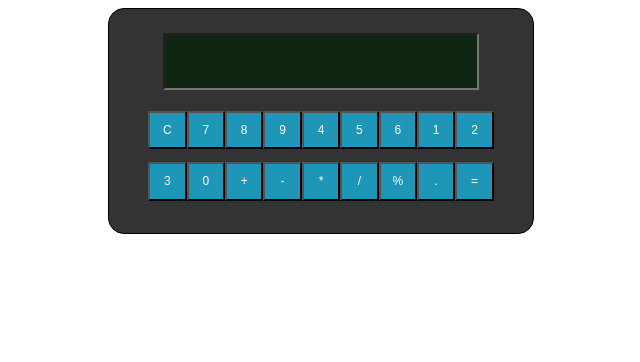
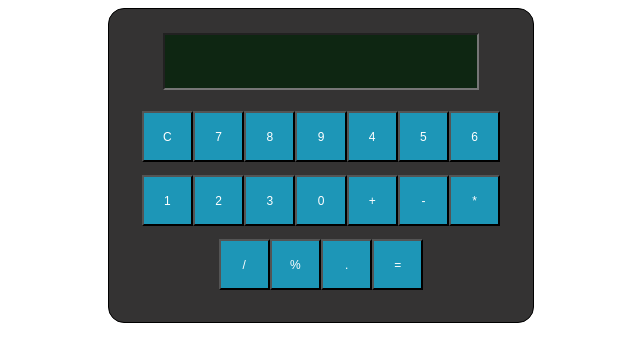
Before and after one commit to Tushalhansola124/Calculator2, a React (Vite) app: page / in a window 1280 px wide. Shown: the top 362 px of the page, without its empty margins (319-959 px from the left). Built offline with nearby package versions, Linux system fonts and the light colour scheme.

Commit message:
Update App.css

```diff
--- a/src/App.css
+++ b/src/App.css
@@ -17,9 +17,9 @@
   flex-wrap: wrap;
 }
 .btn{
-  width:3vw;
+  width:4vw;
   margin-top:1vw;
-  height:3vw;
+  height:4vw;
   font-family: Arial, Helvetica, sans-serif;
   font-weight:300;
   background-color: rgba(26, 163, 200, 0.885);
```
